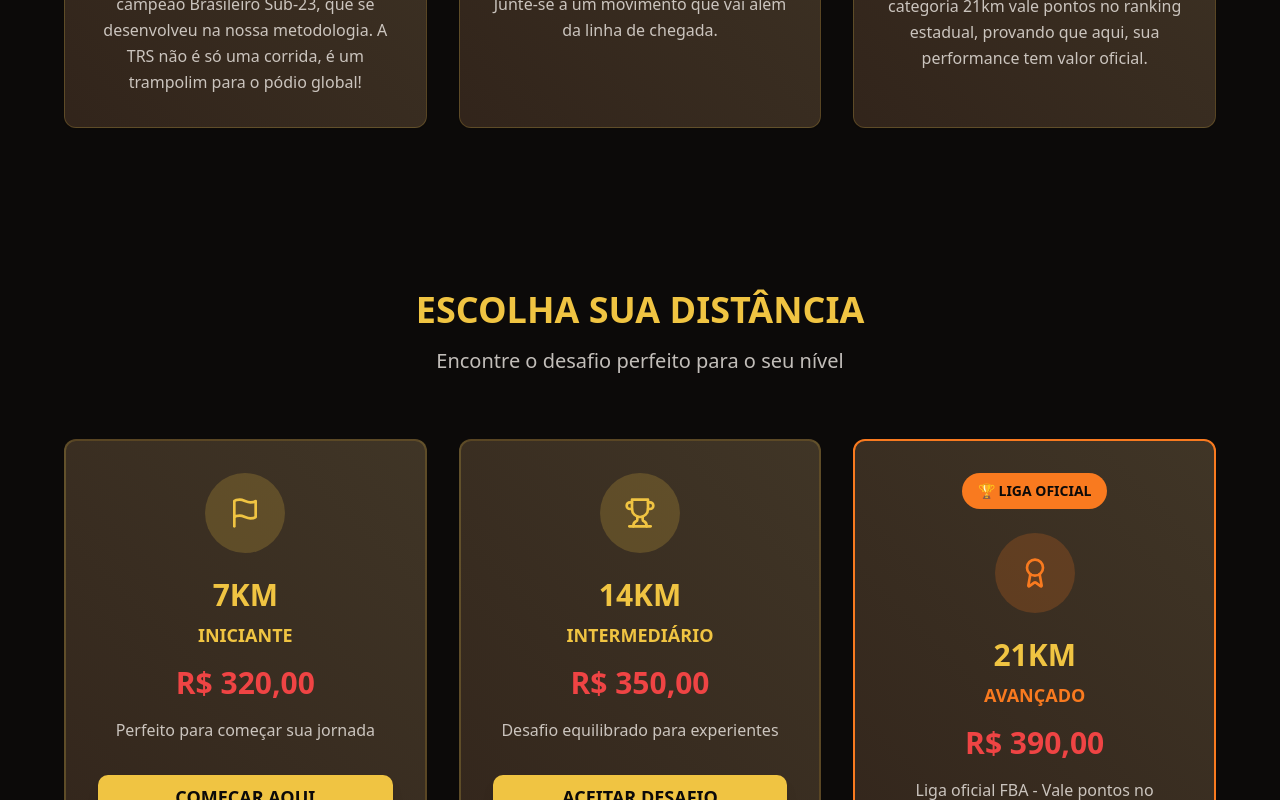
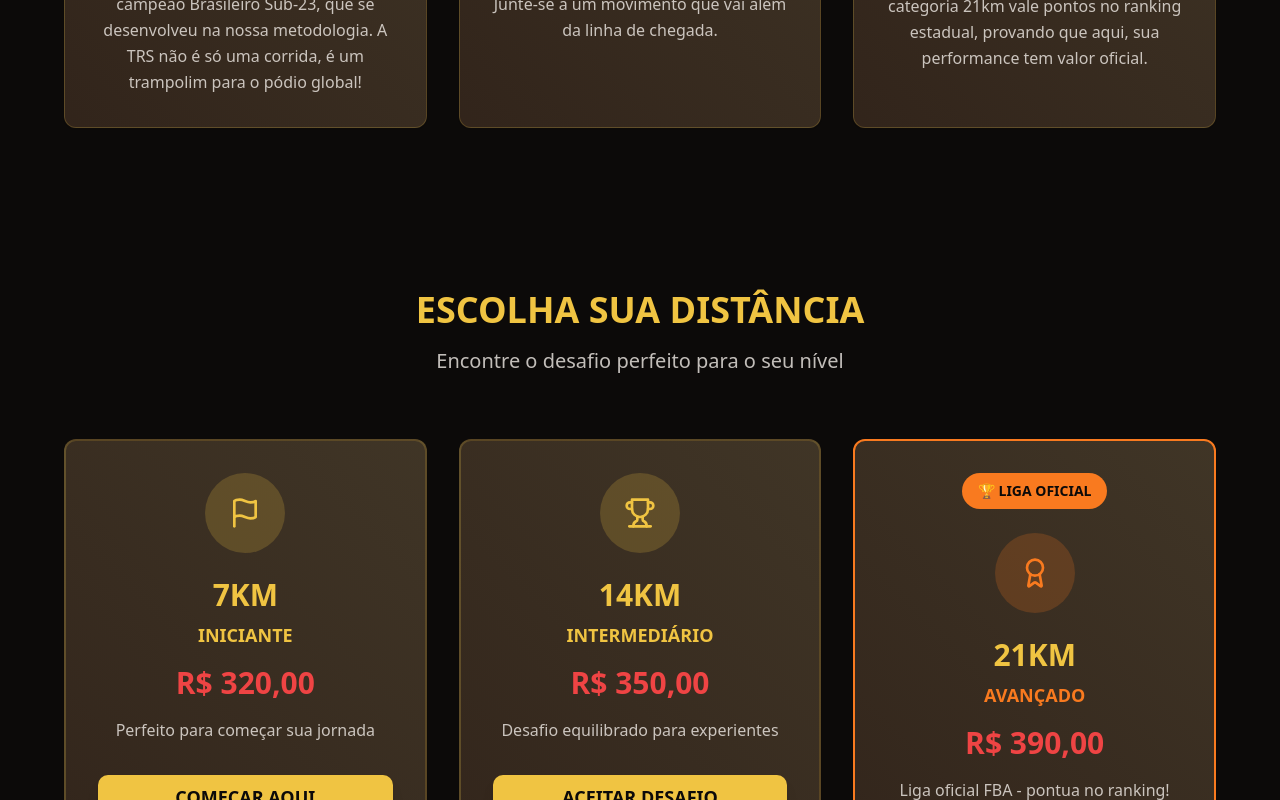
Before and after one commit to sahajanand00/trs-chapada-adventure, a React (Vite) app: page / in a window 1280 px wide. Shown: the part 2000-2800 px from the top of the page. Built offline with nearby package versions, Linux system fonts and the light colour scheme; the HTML template or start-up script is replaced by a standard one.

Commit message:
pontua no ranking

```diff
--- a/src/components/sections/DistanceSection.tsx
+++ b/src/components/sections/DistanceSection.tsx
@@ -26,7 +26,7 @@ export const DistanceSection = () => {
       distance: "21KM",
       level: "AVANÇADO",
       price: "R$ 390,00",
-      description: "Liga oficial FBA - Vale pontos no ranking!",
+      description: "Liga oficial FBA - pontua no ranking!",
       icon: Award,
       highlight: true,
       buttonText: "QUERO SER CAMPEÃO"
```
